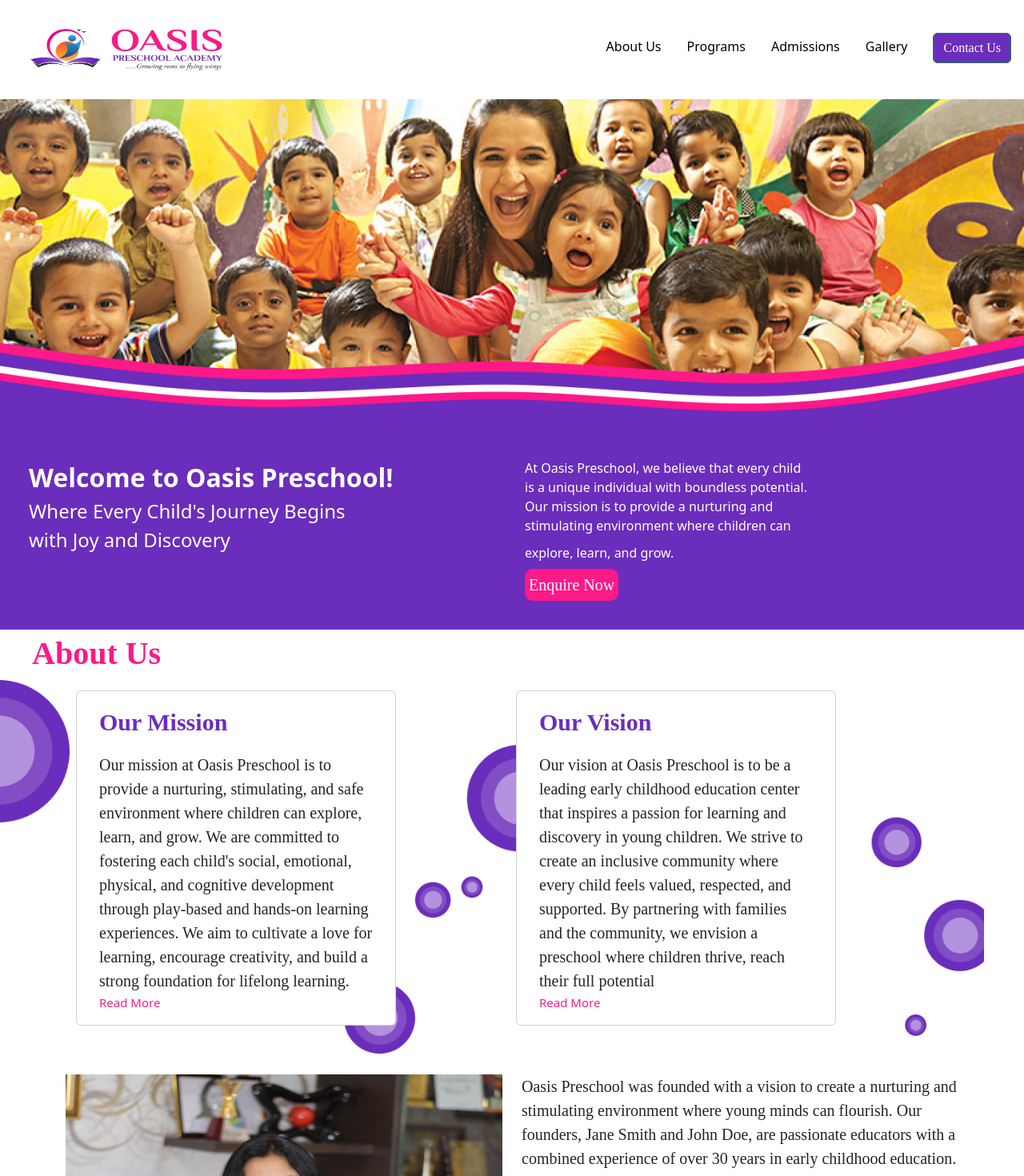
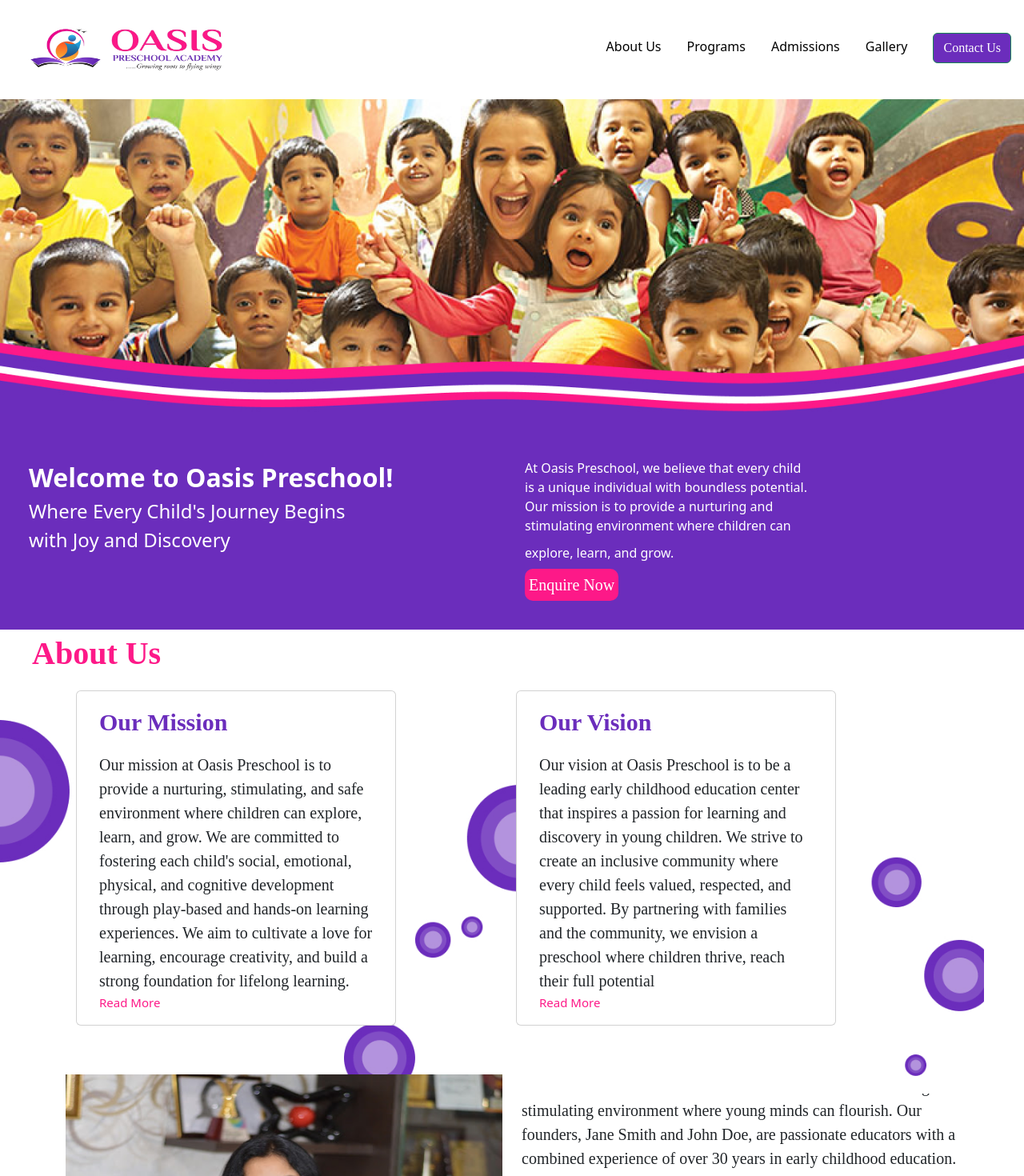
Before and after one commit to SuryaSanjana230/school, a React (Create React App) app: page / in a window 1280 px wide. Shown: the top 1470 px of the page at 80% size. Built offline with nearby package versions, Linux system fonts and the light colour scheme.

Commit message:
adjustments

```diff
--- a/src/App.css
+++ b/src/App.css
@@ -260,7 +260,7 @@ display:flex;
 .aboutdesign{
   width: 100vw;
   position:absolute;
-top:850px;
+top:900px;
 left:-50px;
 }
 .card-link1{
```
